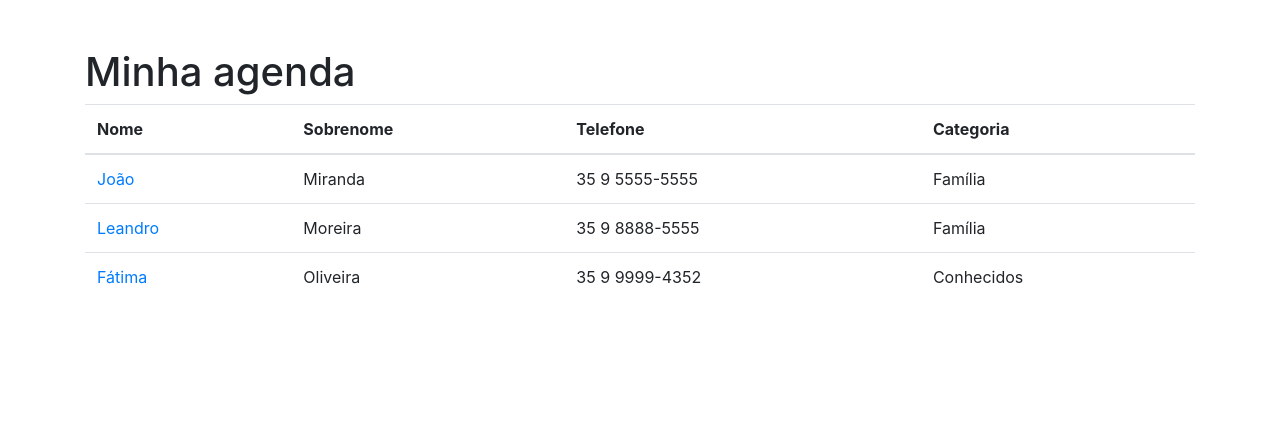
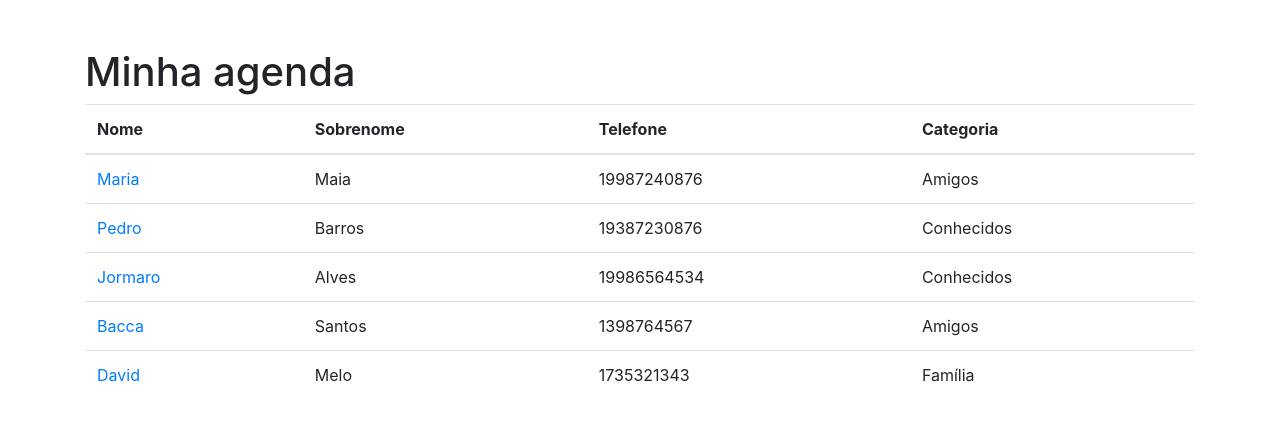
Before and after one commit to willianvmelo/agenda-django, a Django app: page / in a window 1280 px wide. Shown: the part 56-477 px from the top of the page. Run offline with Django 3.2, Linux system fonts and the light colour scheme; data comes from the database, SQL or seed files in the repository; both versions use the stored data as it was after the commit; some libraries are stand-ins or nearby versions.

Commit message:
Recuperando os dados dinamicamente do banco e criando a pagina de detalhamento dos contatos.

```diff
--- a/contatos/templates/contatos/index.html
+++ b/contatos/templates/contatos/index.html
@@ -13,30 +13,16 @@
             </tr>
           </thead>
           <tbody>
+            {% for contato in contatos%}
             <tr>
               <td>
-                <a href="#"> João</a>
+                <a href="{% url 'ver_contato' contato.id%}"> {{contato.nome}}</a>
               </td>
-              <td>Miranda</td>
-              <td>35 9 5555-5555</td>
-              <td>Família</td>
+              <td>{{contato.sobrenome}}</td>
+              <td>{{contato.telefone}}</td>
+              <td>{{contato.categoria}}</td>
             </tr>
-            <tr>
-              <td>
-                <a href="#"> Leandro</a>
-              </td>
-              <td>Moreira</td>
-              <td>35 9 8888-5555</td>
-              <td>Família</td>
-            </tr>
-            <tr>
-              <td>
-                <a href="#"> Fátima</a>
-              </td>
-              <td>Oliveira</td>
-              <td>35 9 9999-4352</td>
-              <td>Conhecidos</td>
-            </tr>
+            {%endfor%}
           </tbody>
         </table>
 {%endblock%}
--- a/contatos/urls.py
+++ b/contatos/urls.py
@@ -2,5 +2,6 @@ from django.urls import path
 from . import views
 
 urlpatterns = [
-    path('',views.index,name='index')
+    path('',views.index,name='index'),
+    path('<int:contato_id>',views.ver_contato,name='ver_contato')
 ]
--- a/contatos/views.py
+++ b/contatos/views.py
@@ -2,7 +2,12 @@ from django.shortcuts import render
 from .models import Contato
 
 def index(request):
-    contatos = Contato.objects.all()
+    contatos = Contato.objects.all() #Recupera dados do banco e armazena na variável
     return render(request,'contatos/index.html',{
         'contatos':contatos
     })
+def ver_contato(request, contato_id):
+    contato = Contato.objects.get(id = contato_id) #Recupera dados do banco e armazena na variável
+    return render(request,'contatos/ver_contato.html',{
+        'contato':contato
+    })
```
Also changed, not shown: contatos/templates/contatos/ver_contato.html (added, +26 -0 lines), db.sqlite3.
